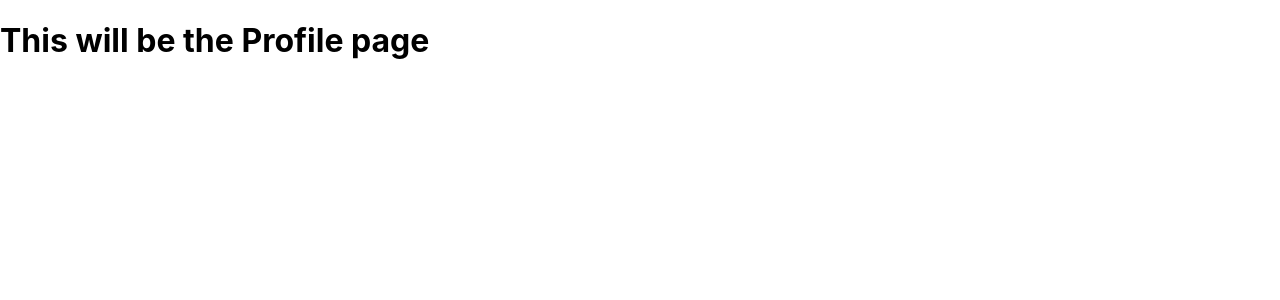
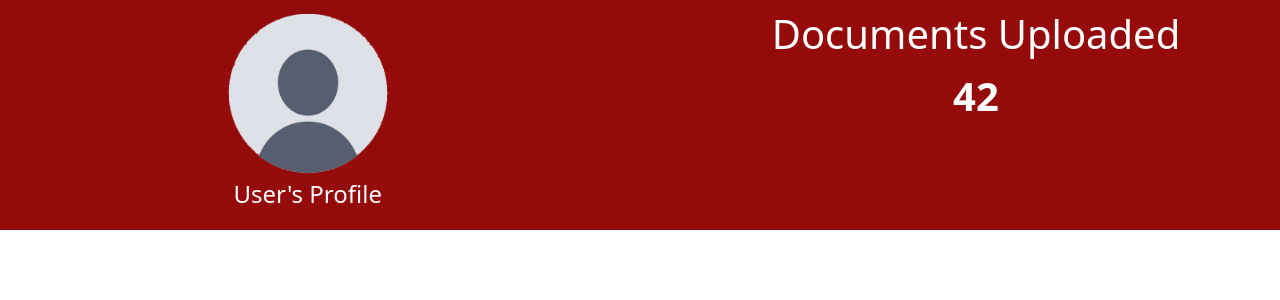
Before and after one commit to Byrdman04/E_reader_capstone, a React (Create React App) app in the folder webtospeech/: page /profile in a window 1280 px wide. Shown: the top 300 px of the page. Built offline with nearby package versions, Linux system fonts and the light colour scheme.

Commit message:
Attempted initial page
Added basic HTML and CSS, created some folders, added Bootstrap. Lots of work to be done still, going to review Bootstrap and utilize React components to make this better.

```diff
--- a/webtospeech/src/App.js
+++ b/webtospeech/src/App.js
@@ -4,6 +4,7 @@ import Login from './pages/Login';
 import Dashboard from './pages/Dashboard';
 import Document from './pages/Document'
 import Profile from './pages/Profile';
+import 'bootstrap/dist/css/bootstrap.min.css';
 
 function App() {
   return (
--- a/webtospeech/src/pages/Profile.js
+++ b/webtospeech/src/pages/Profile.js
@@ -1,7 +1,24 @@
+import '../styles/profile.css';
+import pfp from '../resources/user-profile-icon.png';
+
 function Profile() {
     return (
         <div className="Profile">
-            <h1>This will be the Profile page</h1>
+            <div id="profile-banner">
+                <div className="column">
+                    {/*<h1>PFP Goes Here</h1>*/}
+                    <img id="profile-picture" src={pfp} alt="User's profile icon"></img>
+                    <p className="banner-text">User's Profile</p>
+                </div>
+
+                <div className="column">
+                    <h1>Documents Uploaded</h1>
+                    <p className="header-styling">42</p>
+                </div>
+            </div>
+            <div id="profile-collections-table">
+
+            </div>
         </div>
     );
 }
--- /dev/null
+++ b/webtospeech/src/styles/profile.css
@@ -0,0 +1,33 @@
+#profile-banner {
+    display: flex;
+    flex-direction: row;
+    height: 18vw;
+    background-color: #950A0A;
+    color: white;
+    justify-content: center;
+    gap: 20%;
+}
+
+#profile-collections-table {
+    display: table;
+}
+
+.column {
+    padding-top: 10px;
+    display: flex;
+    flex-direction: column;
+    align-items: center;
+}
+
+#profile-picture {
+    width: 40%;
+}
+
+.banner-text {
+    font-size: 24px;
+}
+
+.header-styling {
+    font-size: 40px;
+    font-weight: 600;
+}
```
Also changed, not shown: webtospeech/src/resources/user-profile-icon.png (added).
